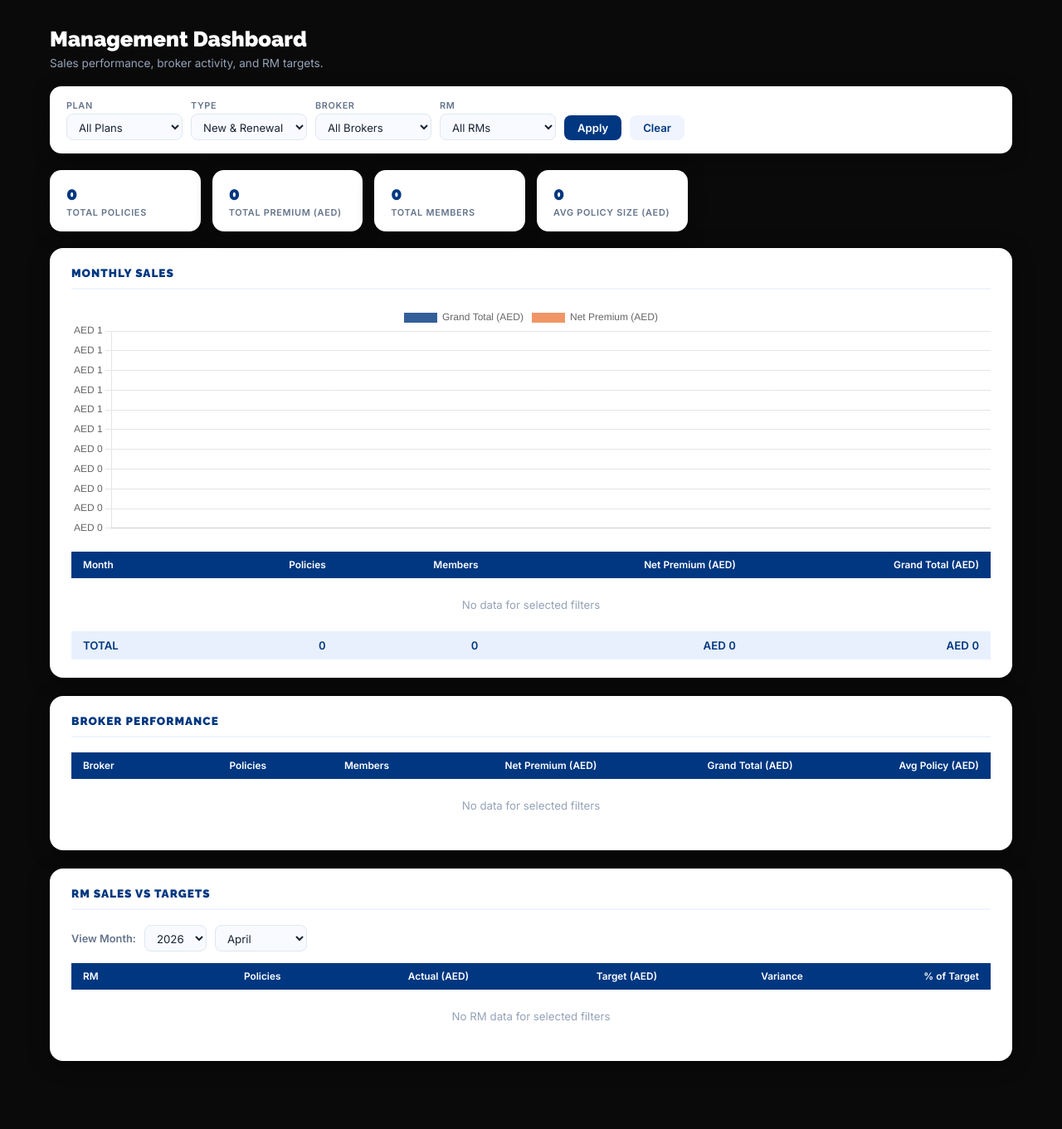
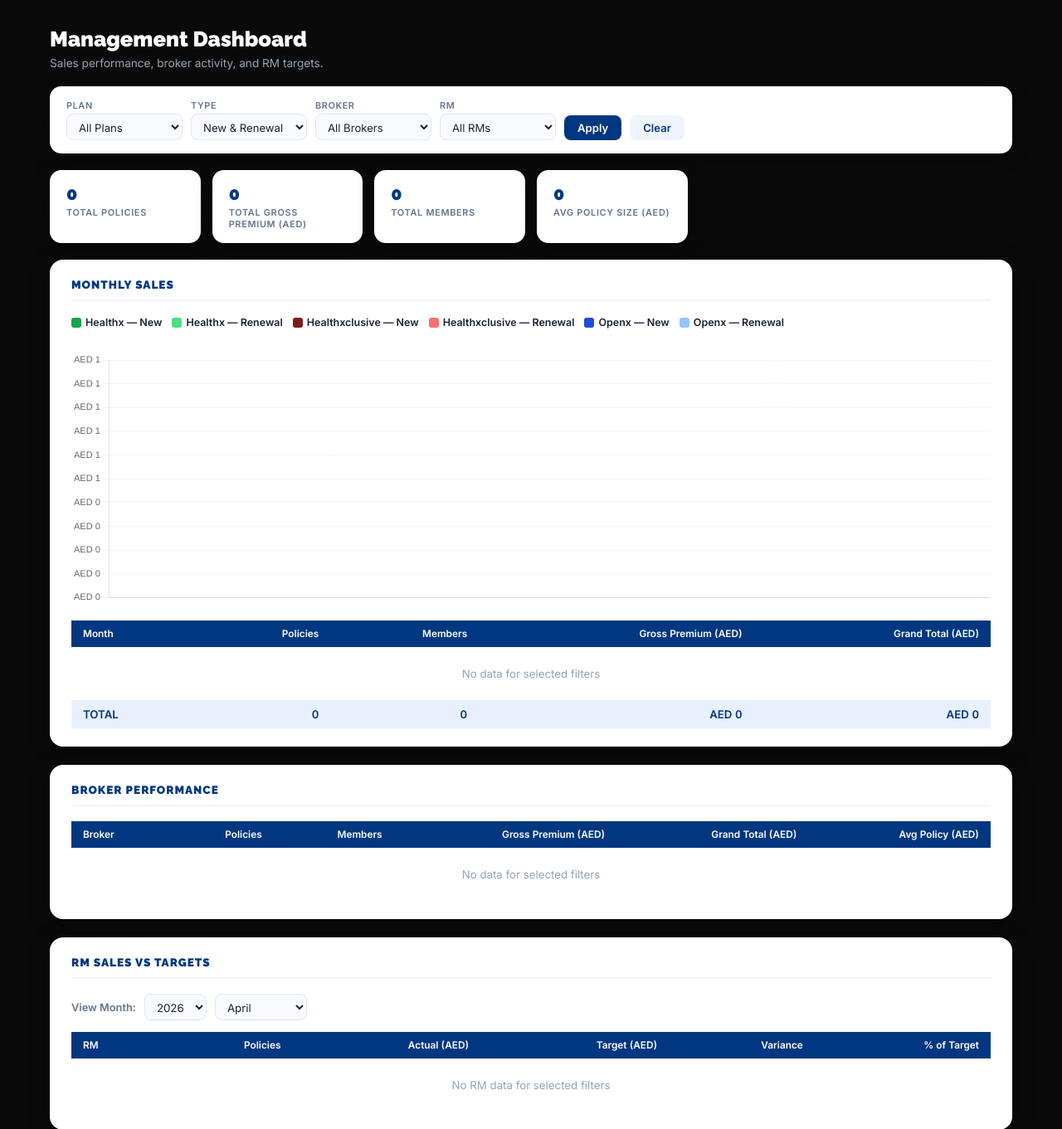
Before and after one commit to jasperh0917/premiumsummary, a Flask app: page /dashboard in a window 1280 px wide. Shown: the part 58-1419 px from the top of the page at 83% size. Run offline with Flask 3, Linux system fonts and the light colour scheme; data that the repository does not hold is empty.

Commit message:
Dashboard: gross premium, stacked bar by plan with New/Renewal side by side
- Replace net premium with gross premium (total_net + total_maternity, excl. Basmah & VAT) throughout
- Monthly API now returns breakdown by plan × plan_type for the chart
- Broker API returns gross_premium instead of total_net
- Bar chart: 6 stacked datasets (Healthx/Healthxclusive/Openx × New/Renewal)
  - New bars and Renewal bars side by side per month using Chart.js stack groups
  - Healthx: green (#16a34a / #4ade80), Healthxclusive: maroon (#7f1d1d / #f87171), Openx: blue (#1d4ed8 / #93c5fd)
  - Custom plugin draws AED totals above each stacked bar
- Custom legend, KPI label updated to "Total Gross Premium"

Co-Authored-By: Claude Sonnet 4.6 <noreply@anthropic.com>

```diff
--- a/app.py
+++ b/app.py
@@ -2131,17 +2131,41 @@ def api_dashboard_monthly():
         return jsonify({'error': 'Database not configured'}), 503
     try:
         from collections import defaultdict
-        q = supa.table('policies').select('created_at,grand_total,total_net,member_count')
+        q = supa.table('policies').select(
+            'created_at,plan,plan_type,total_net,total_maternity,grand_total,member_count'
+        )
         q = _dash_filter(q, request.args)
         rows = q.execute().data or []
-        buckets = defaultdict(lambda: {'policy_count': 0, 'total_premium': 0.0, 'net_premium': 0.0, 'member_count': 0})
+
+        # Per-month summary (for the table)
+        monthly = defaultdict(lambda: {'policy_count': 0, 'gross_premium': 0.0, 'grand_total': 0.0, 'member_count': 0})
+        # Per-month + plan + plan_type breakdown (for the chart)
+        breakdown = defaultdict(lambda: {'policy_count': 0, 'gross_premium': 0.0})
+
         for r in rows:
-            m = (r.get('created_at') or '')[:7]  # YYYY-MM
-            buckets[m]['policy_count']  += 1
-            buckets[m]['total_premium'] += float(r.get('grand_total') or 0)
-            buckets[m]['net_premium']   += float(r.get('total_net') or 0)
-            buckets[m]['member_count']  += int(r.get('member_count') or 0)
-        return jsonify([{'month': k, **v} for k, v in sorted(buckets.items())])
+            m     = (r.get('created_at') or '')[:7]   # YYYY-MM
+            plan  = r.get('plan')      or 'Unknown'
+            ptype = r.get('plan_type') or 'Unknown'
+            gross = float(r.get('total_net') or 0) + float(r.get('total_maternity') or 0)
+            grand = float(r.get('grand_total') or 0)
+            mems  = int(r.get('member_count') or 0)
+
+            monthly[m]['policy_count']  += 1
+            monthly[m]['gross_premium'] += gross
+            monthly[m]['grand_total']   += grand
+            monthly[m]['member_count']  += mems
+
+            key = f'{m}|{plan}|{ptype}'
+            breakdown[key]['policy_count']  += 1
+            breakdown[key]['gross_premium'] += gross
+
+        return jsonify({
+            'monthly': [{'month': k, **v} for k, v in sorted(monthly.items())],
+            'breakdown': [
+                {'month': k.split('|')[0], 'plan': k.split('|')[1], 'plan_type': k.split('|')[2], **v}
+                for k, v in sorted(breakdown.items())
+            ],
+        })
     except Exception as e:
         return jsonify({'error': str(e)}), 500
 
@@ -2153,15 +2177,15 @@ def api_dashboard_brokers():
         return jsonify({'error': 'Database not configured'}), 503
     try:
         from collections import defaultdict
-        q = supa.table('policies').select('broker,member_count,total_net,grand_total')
+        q = supa.table('policies').select('broker,member_count,total_net,total_maternity,grand_total')
         q = _dash_filter(q, request.args)
         rows = q.execute().data or []
-        buckets = defaultdict(lambda: {'policy_count': 0, 'total_members': 0, 'total_net': 0.0, 'total_grand': 0.0})
+        buckets = defaultdict(lambda: {'policy_count': 0, 'total_members': 0, 'gross_premium': 0.0, 'total_grand': 0.0})
         for r in rows:
             b = r.get('broker') or 'Unknown'
             buckets[b]['policy_count']  += 1
             buckets[b]['total_members'] += int(r.get('member_count') or 0)
-            buckets[b]['total_net']     += float(r.get('total_net') or 0)
+            buckets[b]['gross_premium'] += float(r.get('total_net') or 0) + float(r.get('total_maternity') or 0)
             buckets[b]['total_grand']   += float(r.get('grand_total') or 0)
         result = []
         for k, v in buckets.items():
--- a/templates/dashboard.html
+++ b/templates/dashboard.html
@@ -55,7 +55,12 @@ h1{font-family:'Raleway',sans-serif;font-weight:900;font-size:1.6rem;color:#fff;
 /* ── Section ── */
 .section{background:#fff;border-radius:16px;padding:22px 26px;margin-bottom:22px;box-shadow:0 4px 24px rgba(0,0,0,.4)}
 .section-title{font-family:'Raleway',sans-serif;font-weight:900;font-size:.85rem;color:var(--navy);text-transform:uppercase;letter-spacing:1px;margin-bottom:18px;padding-bottom:10px;border-bottom:2px solid var(--light)}
-.chart-wrap{position:relative;height:280px;margin-bottom:18px}
+.chart-wrap{position:relative;height:320px;margin-bottom:18px}
+
+/* ── Legend ── */
+.chart-legend{display:flex;flex-wrap:wrap;gap:12px;margin-bottom:14px;font-size:.78rem;font-weight:600;color:var(--dark)}
+.legend-item{display:flex;align-items:center;gap:5px}
+.legend-swatch{width:12px;height:12px;border-radius:3px;flex-shrink:0}
 
 /* ── Tables ── */
 .tbl-wrap{overflow-x:auto}
@@ -133,7 +138,7 @@ tfoot td{padding:9px 14px;font-size:.83rem;font-weight:700;color:var(--navy)}
   <!-- KPIs -->
   <div class="kpi-row">
     <div class="kpi"><div class="kv" id="kTotal">—</div><div class="kl">Total Policies</div></div>
-    <div class="kpi"><div class="kv" id="kPremium">—</div><div class="kl">Total Premium (AED)</div></div>
+    <div class="kpi"><div class="kv" id="kGross">—</div><div class="kl">Total Gross Premium (AED)</div></div>
     <div class="kpi"><div class="kv" id="kMembers">—</div><div class="kl">Total Members</div></div>
     <div class="kpi"><div class="kv" id="kAvg">—</div><div class="kl">Avg Policy Size (AED)</div></div>
   </div>
@@ -141,12 +146,35 @@ tfoot td{padding:9px 14px;font-size:.83rem;font-weight:700;color:var(--navy)}
   <!-- Monthly Sales -->
   <div class="section">
     <div class="section-title">Monthly Sales</div>
+
+    <!-- Custom legend -->
+    <div class="chart-legend">
+      <span class="legend-item"><span class="legend-swatch" style="background:#16a34a"></span>Healthx — New</span>
+      <span class="legend-item"><span class="legend-swatch" style="background:#4ade80"></span>Healthx — Renewal</span>
+      <span class="legend-item"><span class="legend-swatch" style="background:#7f1d1d"></span>Healthxclusive — New</span>
+      <span class="legend-item"><span class="legend-swatch" style="background:#f87171"></span>Healthxclusive — Renewal</span>
+      <span class="legend-item"><span class="legend-swatch" style="background:#1d4ed8"></span>Openx — New</span>
+      <span class="legend-item"><span class="legend-swatch" style="background:#93c5fd"></span>Openx — Renewal</span>
+    </div>
+
     <div class="chart-wrap"><canvas id="monthChart"></canvas></div>
     <div class="tbl-wrap">
       <table>
-        <thead><tr><th>Month</th><th class="num">Policies</th><th class="num">Members</th><th class="num">Net Premium (AED)</th><th class="num">Grand Total (AED)</th></tr></thead>
+        <thead><tr>
+          <th>Month</th>
+          <th class="num">Policies</th>
+          <th class="num">Members</th>
+          <th class="num">Gross Premium (AED)</th>
+          <th class="num">Grand Total (AED)</th>
+        </tr></thead>
         <tbody id="monthBody"></tbody>
-        <tfoot><tr><td>TOTAL</td><td class="num" id="mfCount">—</td><td class="num" id="mfMembers">—</td><td class="num" id="mfNet">—</td><td class="num" id="mfGrand">—</td></tr></tfoot>
+        <tfoot><tr>
+          <td>TOTAL</td>
+          <td class="num" id="mfCount">—</td>
+          <td class="num" id="mfMembers">—</td>
+          <td class="num" id="mfGross">—</td>
+          <td class="num" id="mfGrand">—</td>
+        </tr></tfoot>
       </table>
     </div>
   </div>
@@ -156,7 +184,14 @@ tfoot td{padding:9px 14px;font-size:.83rem;font-weight:700;color:var(--navy)}
     <div class="section-title">Broker Performance</div>
     <div class="tbl-wrap">
       <table>
-        <thead><tr><th>Broker</th><th class="num">Policies</th><th class="num">Members</th><th class="num">Net Premium (AED)</th><th class="num">Grand Total (AED)</th><th class="num">Avg Policy (AED)</th></tr></thead>
+        <thead><tr>
+          <th>Broker</th>
+          <th class="num">Policies</th>
+          <th class="num">Members</th>
+          <th class="num">Gross Premium (AED)</th>
+          <th class="num">Grand Total (AED)</th>
+          <th class="num">Avg Policy (AED)</th>
+        </tr></thead>
         <tbody id="brokerBody"></tbody>
       </table>
     </div>
@@ -179,7 +214,14 @@ tfoot td{padding:9px 14px;font-size:.83rem;font-weight:700;color:var(--navy)}
     </div>
     <div class="tbl-wrap">
       <table>
-        <thead><tr><th>RM</th><th class="num">Policies</th><th class="num">Actual (AED)</th><th class="num">Target (AED)</th><th class="num">Variance</th><th class="num">% of Target</th></tr></thead>
+        <thead><tr>
+          <th>RM</th>
+          <th class="num">Policies</th>
+          <th class="num">Actual (AED)</th>
+          <th class="num">Target (AED)</th>
+          <th class="num">Variance</th>
+          <th class="num">% of Target</th>
+        </tr></thead>
         <tbody id="rmBody"></tbody>
       </table>
     </div>
@@ -187,17 +229,27 @@ tfoot td{padding:9px 14px;font-size:.83rem;font-weight:700;color:var(--navy)}
 </div>
 
 <script>
-let monthlyData = [], brokersData = [], rmData = {actuals: [], targets: []};
-let monthChart  = null;
+// ── Plan colours ───────────────────────────────────────────────────────────────
+const PLAN_COLORS = {
+  'Healthx':        { New: '#16a34a', Renewal: '#4ade80' },
+  'Healthxclusive': { New: '#7f1d1d', Renewal: '#f87171' },
+  'Openx':          { New: '#1d4ed8', Renewal: '#93c5fd' },
+  'Unknown':        { New: '#94a3b8', Renewal: '#cbd5e1' },
+};
+const PLANS = ['Healthx', 'Healthxclusive', 'Openx'];
+const TYPES = ['New', 'Renewal'];
 
-// ── Year selector ──────────────────────────────────────────────────────────
+let monthlyRows = [], breakdownRows = [], brokersData = [], rmData = {actuals: [], targets: []};
+let monthChart = null;
+
+// ── Year selector ──────────────────────────────────────────────────────────────
 const now = new Date();
 const yearSel = document.getElementById('rmYear');
 for (let y = now.getFullYear(); y >= now.getFullYear() - 2; y--)
   yearSel.innerHTML += `<option value="${y}" ${y === now.getFullYear() ? 'selected' : ''}>${y}</option>`;
 document.getElementById('rmMonth').value = now.getMonth() + 1;
 
-// ── Populate broker/RM dropdowns from meta ─────────────────────────────────
+// ── Populate broker/RM dropdowns ───────────────────────────────────────────────
 async function loadMeta() {
   try {
     const res = await fetch('/api/policies/meta');
@@ -214,7 +266,7 @@ async function loadMeta() {
   } catch(e) {}
 }
 
-// ── Build query string from current filters ────────────────────────────────
+// ── Filters ────────────────────────────────────────────────────────────────────
 function filterParams() {
   const p = new URLSearchParams();
   const v = id => document.getElementById(id).value;
@@ -224,22 +276,28 @@ function filterParams() {
   if (v('fRm'))     p.set('rm',        v('fRm'));
   return p.toString() ? '?' + p.toString() : '';
 }
+function applyFilters() { loadAll(); }
+function clearFilters() {
+  ['fPlan','fType','fBroker','fRm'].forEach(id => document.getElementById(id).value = '');
+  loadAll();
+}
 
-// ── Load all data ──────────────────────────────────────────────────────────
+// ── Load all ───────────────────────────────────────────────────────────────────
 async function loadAll() {
   const qs = filterParams();
   const [mRes, bRes, rRes] = await Promise.all([
-    fetch('/api/dashboard/monthly'  + qs),
-    fetch('/api/dashboard/brokers'  + qs),
-    fetch('/api/dashboard/rm'       + qs),
+    fetch('/api/dashboard/monthly' + qs),
+    fetch('/api/dashboard/brokers' + qs),
+    fetch('/api/dashboard/rm'      + qs),
   ]);
   const mJson = await mRes.json();
   const bJson = await bRes.json();
   const rJson = await rRes.json();
 
-  monthlyData = Array.isArray(mJson) ? mJson : [];
-  brokersData = Array.isArray(bJson) ? bJson : [];
-  rmData      = (rJson && rJson.actuals) ? rJson : {actuals: [], targets: []};
+  monthlyRows   = Array.isArray(mJson?.monthly)   ? mJson.monthly   : [];
+  breakdownRows = Array.isArray(mJson?.breakdown)  ? mJson.breakdown : [];
+  brokersData   = Array.isArray(bJson)             ? bJson           : [];
+  rmData        = (rJson?.actuals)                 ? rJson           : {actuals: [], targets: []};
 
   renderKPIs();
   renderMonthly();
@@ -247,85 +305,144 @@ async function loadAll() {
   renderRM();
 }
 
-function applyFilters() { loadAll(); }
-function clearFilters() {
-  ['fPlan','fType','fBroker','fRm'].forEach(id => document.getElementById(id).value = '');
-  loadAll();
-}
-
-// ── KPIs ───────────────────────────────────────────────────────────────────
+// ── KPIs ───────────────────────────────────────────────────────────────────────
 function renderKPIs() {
-  const totalPolicies = monthlyData.reduce((s,r) => s + parseInt(r.policy_count||0), 0);
-  const totalPremium  = monthlyData.reduce((s,r) => s + parseFloat(r.total_premium||0), 0);
-  const totalMembers  = monthlyData.reduce((s,r) => s + parseInt(r.member_count||0), 0);
-  const avgSize       = totalPolicies ? totalPremium / totalPolicies : 0;
+  const totalPolicies = monthlyRows.reduce((s,r) => s + parseInt(r.policy_count||0), 0);
+  const totalGross    = monthlyRows.reduce((s,r) => s + parseFloat(r.gross_premium||0), 0);
+  const totalMembers  = monthlyRows.reduce((s,r) => s + parseInt(r.member_count||0), 0);
+  const avgSize       = totalPolicies ? totalGross / totalPolicies : 0;
   document.getElementById('kTotal').textContent   = totalPolicies.toLocaleString();
-  document.getElementById('kPremium').textContent = fmtNum(totalPremium);
+  document.getElementById('kGross').textContent   = fmtNum(totalGross);
   document.getElementById('kMembers').textContent = totalMembers.toLocaleString();
   document.getElementById('kAvg').textContent     = fmtNum(avgSize);
 }
 
-// ── Monthly ────────────────────────────────────────────────────────────────
+// ── Monthly chart + table ──────────────────────────────────────────────────────
 function renderMonthly() {
-  const labels = monthlyData.map(r => fmtMonth(r.month));
-  const grands = monthlyData.map(r => parseFloat(r.total_premium)||0);
-  const nets   = monthlyData.map(r => parseFloat(r.net_premium)||0);
+  // Collect all months in order
+  const months = [...new Set(breakdownRows.map(r => r.month))].sort();
+
+  // Build lookup: month+plan+type → gross_premium
+  const lookup = {};
+  breakdownRows.forEach(r => {
+    lookup[`${r.month}|${r.plan}|${r.plan_type}`] = parseFloat(r.gross_premium || 0);
+  });
+
+  // 6 datasets (plan × type), each uses its own stack group per type
+  const datasets = [];
+  TYPES.forEach(type => {
+    PLANS.forEach(plan => {
+      const color = (PLAN_COLORS[plan] || PLAN_COLORS['Unknown'])[type];
+      datasets.push({
+        label: `${plan} — ${type}`,
+        data:  months.map(m => lookup[`${m}|${plan}|${type}`] || 0),
+        backgroundColor: color,
+        stack: type,          // same stack = stacked; different = side-by-side
+        borderRadius: 4,
+        borderSkipped: false,
+      });
+    });
+  });
+
+  // Custom plugin: draw totals above each stacked bar group
+  const stackTotalsPlugin = {
+    id: 'stackTotals',
+    afterDatasetsDraw(chart) {
+      const ctx = chart.ctx;
+      ctx.save();
+      ctx.font = 'bold 10px Inter, sans-serif';
+      ctx.textAlign = 'center';
+      ctx.textBaseline = 'bottom';
+
+      // Accumulate totals per stack+dataIndex and track highest bar top
+      const stacks = {};
+      chart.data.datasets.forEach((ds, dsIdx) => {
+        const meta = chart.getDatasetMeta(dsIdx);
+        if (meta.hidden) return;
+        meta.data.forEach((bar, idx) => {
+          const key = `${ds.stack}|${idx}`;
+          const val = Number(chart.data.datasets[dsIdx].data[idx]) || 0;
+          if (!stacks[key]) stacks[key] = { top: bar.y, total: 0, x: bar.x };
+          stacks[key].total += val;
+          if (bar.y < stacks[key].top) stacks[key].top = bar.y;
+        });
+      });
+
+      Object.values(stacks).forEach(({ top, total, x }) => {
+        if (total <= 0) return;
+        ctx.fillStyle = '#1a2332';
+        ctx.fillText('AED ' + fmtNum(total), x, top - 3);
+      });
+      ctx.restore();
+    }
+  };
 
   if (monthChart) monthChart.destroy();
   monthChart = new Chart(document.getElementById('monthChart'), {
     type: 'bar',
-    data: {
-      labels,
-      datasets: [
-        { label: 'Grand Total (AED)', data: grands, backgroundColor: '#003780cc', borderRadius: 6 },
-        { label: 'Net Premium (AED)', data: nets,   backgroundColor: '#e6510099', borderRadius: 6 },
-      ]
+    data: { labels: months.map(fmtMonth), datasets },
+    options: {
+      responsive: true,
+      maintainAspectRatio: false,
+      plugins: {
+        legend: { display: false },   // using custom legend above
+        tooltip: {
+          callbacks: {
+            label: ctx => `${ctx.dataset.label}: AED ${fmtNum(ctx.raw)}`
+          }
+        }
+      },
+      scales: {
+        x: { ticks: { font: { size: 11 } } },
+        y: {
+          ticks: { callback: v => 'AED ' + fmtNum(v), font: { size: 11 } },
+          grid: { color: '#f0f4ff' }
+        }
+      },
+      layout: { padding: { top: 24 } }  // room for total labels
     },
-    options: {
-      responsive: true, maintainAspectRatio: false,
-      plugins: { legend: { position: 'top' } },
-      scales: { y: { ticks: { callback: v => 'AED ' + fmtNum(v) } } }
-    }
+    plugins: [stackTotalsPlugin]
   });
 
-  let sumC=0, sumM=0, sumN=0, sumG=0;
-  document.getElementById('monthBody').innerHTML = monthlyData.length
-    ? monthlyData.map(r => {
-        sumC += parseInt(r.policy_count||0);
-        sumM += parseInt(r.member_count||0);
-        sumN += parseFloat(r.net_premium||0);
-        sumG += parseFloat(r.total_premium||0);
+  // Table
+  let sumC=0, sumM=0, sumG=0, sumGrand=0;
+  document.getElementById('monthBody').innerHTML = monthlyRows.length
+    ? monthlyRows.map(r => {
+        sumC     += parseInt(r.policy_count||0);
+        sumM     += parseInt(r.member_count||0);
+        sumG     += parseFloat(r.gross_premium||0);
+        sumGrand += parseFloat(r.grand_total||0);
         return `<tr>
           <td>${fmtMonth(r.month)}</td>
           <td class="num">${r.policy_count}</td>
           <td class="num">${parseInt(r.member_count||0).toLocaleString()}</td>
-          <td class="num">AED ${fmtNum(r.net_premium)}</td>
-          <td class="num">AED ${fmtNum(r.total_premium)}</td>
+          <td class="num">AED ${fmtNum(r.gross_premium)}</td>
+          <td class="num">AED ${fmtNum(r.grand_total)}</td>
         </tr>`;
       }).join('')
     : '<tr class="empty-row"><td colspan="5">No data for selected filters</td></tr>';
 
   document.getElementById('mfCount').textContent   = sumC;
   document.getElementById('mfMembers').textContent = sumM.toLocaleString();
-  document.getElementById('mfNet').textContent     = 'AED ' + fmtNum(sumN);
-  document.getElementById('mfGrand').textContent   = 'AED ' + fmtNum(sumG);
+  document.getElementById('mfGross').textContent   = 'AED ' + fmtNum(sumG);
+  document.getElementById('mfGrand').textContent   = 'AED ' + fmtNum(sumGrand);
 }
 
-// ── Brokers ────────────────────────────────────────────────────────────────
+// ── Brokers ────────────────────────────────────────────────────────────────────
 function renderBrokers() {
   document.getElementById('brokerBody').innerHTML = brokersData.length
     ? brokersData.map(r => `<tr>
         <td><strong>${r.broker}</strong></td>
         <td class="num">${r.policy_count}</td>
         <td class="num">${parseInt(r.total_members||0).toLocaleString()}</td>
-        <td class="num">AED ${fmtNum(r.total_net)}</td>
+        <td class="num">AED ${fmtNum(r.gross_premium)}</td>
         <td class="num">AED ${fmtNum(r.total_grand)}</td>
         <td class="num">AED ${fmtNum(r.avg_policy_size)}</td>
       </tr>`).join('')
     : '<tr class="empty-row"><td colspan="6">No data for selected filters</td></tr>';
 }
 
-// ── RM vs Targets ──────────────────────────────────────────────────────────
+// ── RM vs Targets ──────────────────────────────────────────────────────────────
 function renderRM() {
   const year  = parseInt(document.getElementById('rmYear').value);
   const month = parseInt(document.getElementById('rmMonth').value);
@@ -395,10 +512,11 @@ async function saveTarget(rmName) {
   }
 }
 
+// ── Helpers ────────────────────────────────────────────────────────────────────
 function fmtMonth(s) {
   if (!s) return '—';
   const [y, m] = s.split('-');
-  return new Date(y, parseInt(m)-1, 1).toLocaleDateString('en-GB', {month:'short', year:'numeric'});
+  return new Date(y, parseInt(m)-1, 1).toLocaleDateString('en-GB', {month:'short', year:'2-digit'});
 }
 function fmtNum(n) {
   return Number(n||0).toLocaleString('en-AE', {minimumFractionDigits:0, maximumFractionDigits:0});
```
